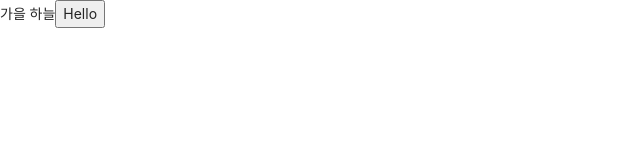
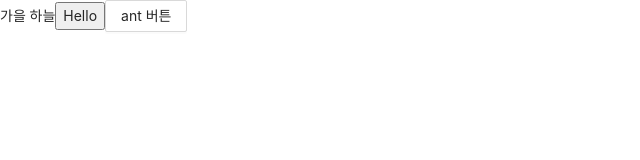
Before and after one commit to zalpheein/django-with-react-rev4, a React (Create React App) app: page / in a window 1280 px wide. Shown: the top 160 px of the page, without its empty margins (0-640 px from the left). Built offline with nearby package versions, Linux system fonts and the light colour scheme.

Commit message:
ant 용 버튼 추가...

```diff
--- a/src/App.js
+++ b/src/App.js
@@ -1,4 +1,5 @@
 import logo from './logo.svg';
+import { Button } from 'antd'
 import './App.css';
 
 function App() {
@@ -6,6 +7,7 @@ function App() {
     <div>
        가을 하늘
        <button>Hello</button>
+       <Button>ant 버튼</Button>
     </div>
   );
 }
```
